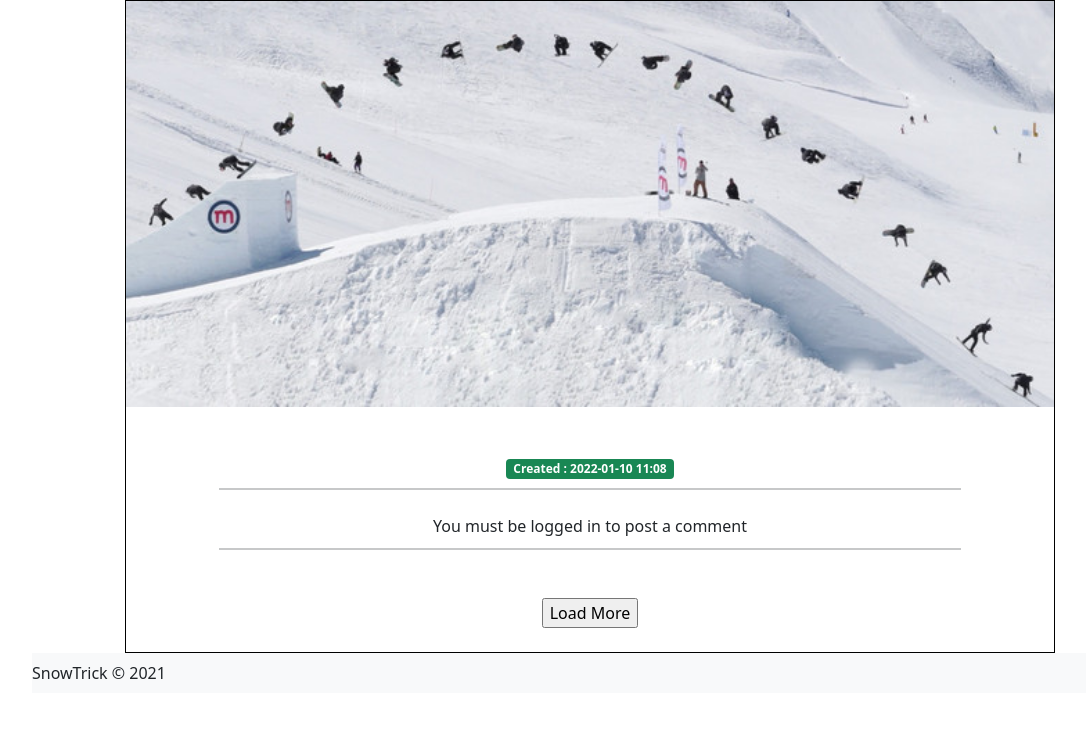
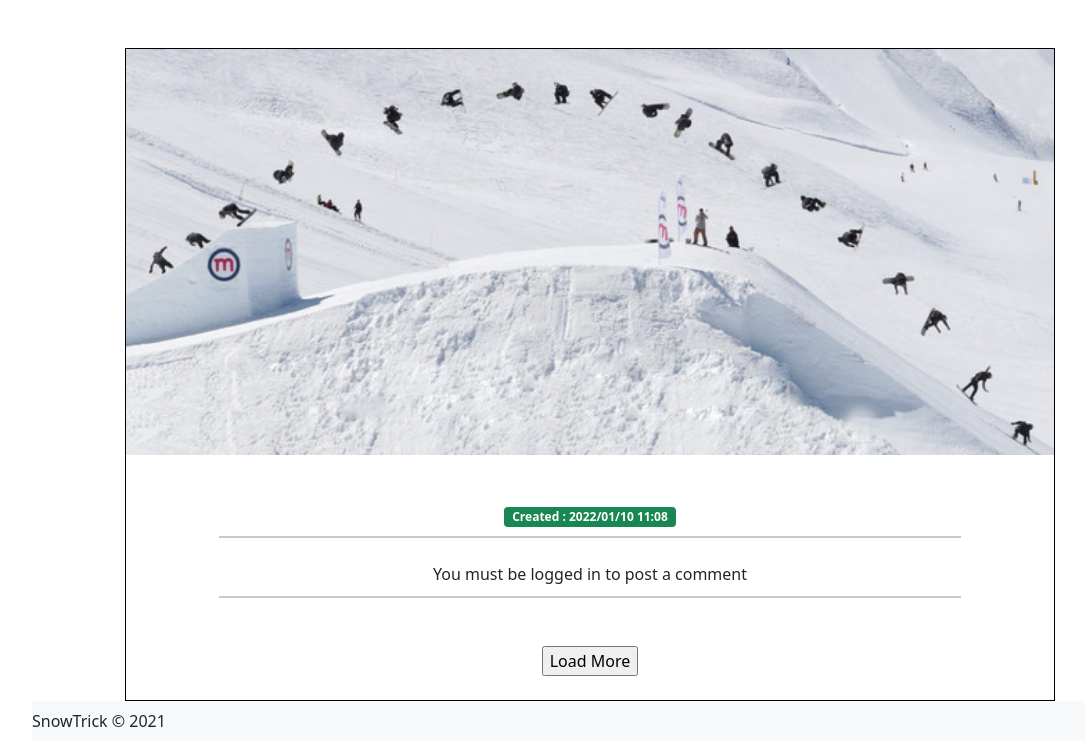
Before and after one commit to Monsapps/snowtricks, a Symfony app: template templates/trick/trick.html.twig in a window 1280 px wide. Shown: the part 56-800 px from the top of the page, without its empty margins (50-1136 px from the left). Run offline with Twig, Linux system fonts and the light colour scheme; the template is opened without the code that fills it, so the values that code supplies are empty; some libraries are stand-ins or nearby versions.

Commit message:
Update trick page template

```diff
--- a/public/js/main.js
+++ b/public/js/main.js
@@ -310,3 +310,21 @@ function updateAvatarListener() {
         .catch((e) => console.log(e));
     });
 }
+
+/**
+ * Show hide `See medias` button
+ */
+function showHideMedias() {
+
+    let seeMedias = document.querySelector("#see-medias");
+    if(mediaCount <= 1) {
+        // hide See medias button no medias to display
+        seeMedias.style.display = "none";
+    }
+    seeMedias.addEventListener("click", function() {
+        // remove d-none bootstrap
+        document.querySelector("#more-medias").classList.remove("d-none");
+        this.style.display = "none";
+    });
+
+}
--- a/src/Controller/TrickMediaController.php
+++ b/src/Controller/TrickMediaController.php
@@ -14,7 +14,7 @@ use Symfony\Component\Routing\Annotation\Route;
 
 class TrickMediaController extends AbstractController
 {
-        /**
+    /**
      * @Route("/update/media/{id}", name="update_media", methods={"POST", "GET"})
      */
     public function updateMedia(
@@ -39,6 +39,7 @@ class TrickMediaController extends AbstractController
 
             $entityManager = $managerRegistry->getManager();
             $entityManager->flush();
+
         }
 
         return $this->renderForm("trick/_trick_media_form.html.twig", array(
--- a/templates/trick/trick.html.twig
+++ b/templates/trick/trick.html.twig
@@ -15,12 +15,11 @@
             </div>
         </div>
     </div>
-    <div class="container-fluid container-md">
+    <div class="container-fluid container-md mt-3 mt-md-5">
         <div class="row justify-content-center mx-0">
             <div class="col-12 col-md-10 px-0 trick-details">
                 <div class="row mb-3 px-0">
-                    <div class="col">
-                        <div class="trick-main-image">
+                    <div class="col trick-main-image">
                             <img id="image-src" alt="{{ trick.nameTrick }}" />
                             <div class="trick-main-name">{{ trick.nameTrick }}</div>
                             {% if is_granted("ROLE_CONFIRMED_USER") %}
@@ -29,24 +28,31 @@
                                     <a href="{{ path('delete_trick', {'slugTrick': trick.slugTrick}) }}" data-delete-trick data-token="{{ csrf_token('delete' ~ trick.idTrick )}}"><img src="https://img.icons8.com/ios-glyphs/30/000000/filled-trash.png" style="width:30px;height:30px;" /></a>
                                 </div>
                             {% endif %}
-                        </div>
                     </div>
                 </div>
                 <div class="row mb-2 px-3">
                     <div class="col">
-                        <div class="row flex-row flex-nowrap overflow-auto" id="more-medias">
+                        <div class="row d-block d-md-none">
+                            <div class="col text-center">
+                                <input type="button" value="See medias" class="btn btn-success" id="see-medias">
+                            </div>
+                        </div>
+                        <div class="row flex-row flex-nowrap overflow-auto d-none d-md-block" id="more-medias">
                             <script>
                                 const imgSrc = document.querySelector("#image-src");
                                 const moreMedia = document.querySelector("#more-medias");
+                                var mediaCount = 0;
                             </script>
                             {% for image in trick.images %}
                                 {% if loop.index == 1 %}
                                     <script>
                                         imgSrc.src = `{{ asset('/images/tricks/'~image.pathTrickImage) }}`;
+                                        mediaCount += 1;
                                     </script>
                                 {% else %}
                                     <script>
                                         moreMedia.innerHTML += `<div class="col-7 col-md-6 col-lg-5 col-xl-4 col-xxl-4 trick-more-medias"><img src="{{ asset('/images/tricks/'~image.pathTrickImage) }}" alt="{{ trick.nameTrick }}" /></div>`;
+                                        mediaCount += 1;
                                     </script>
                                 {% endif %}
                             {% else %}
@@ -59,6 +65,7 @@
                                 <script>
                                     var embedded = getEmbedTag(`{{ media.urlTrickMedia }}`);
                                     moreMedia.innerHTML += `<div class="col-7 col-md-6 col-lg-5 col-xl-4 col-xxl-4">${embedded}</div>`;
+                                    mediaCount += 1;
                                 </script>
                             {% endfor %}
                         </div>
@@ -70,20 +77,20 @@
                     </div>
                 </div>
                 <div class="row px-0">
-                    <div class="col mb-4" style="text-align: center;">
+                    <div class="col mb-4 text-center">
                         <span class="badge bg-primary">{{ trick.trickType }}</span>
-                        <span class="badge bg-success">Created : {{ trick.creationDateTrick|date('Y-m-d H:i') }}</span>
+                        <span class="badge bg-success">Created : {{ trick.creationDateTrick|date('Y/m/d H:i') }}</span>
                         {% if trick.modificationDateTrick %}
-                            <span class="badge bg-info text-dark">Edited : {{ trick.modificationDateTrick|date("Y-m-d H:i") }}</span>
+                            <span class="badge bg-info text-dark">Edited : {{ trick.modificationDateTrick|date("Y/m/d H:i") }}</span>
                         {% endif %}
                         <hr style="width: 80%; margin: auto; height: 2px; margin-top: 1%;">
                     </div>
                 </div>
                 <div class="row px-0">
-                    <div class="col mb-4" style="text-align: center;">
+                    <div class="col mb-4 text-center">
                         {% if is_granted("ROLE_CONFIRMED_USER") %}
-                            <div class="row justify-content-md-center mx-auto my-2">
-                                <div class="col-2 col-md-2 col-lg-1">
+                            <div class="row justify-content-md-center align-items-center mx-auto my-2">
+                                <div class="col-2 col-md-2 col-lg-1 text-center">
                                     {% if user.avatar.avatarPath is not null %}
                                         <img src="{{ asset('/images/avatars/'~user.avatar.avatarPath) }}" alt="My avatar" class="comment-avatar">
                                     {% else %}
@@ -91,10 +98,18 @@
                                     {% endif %}
                                     <a href="{{ path('update_avatar') }}" data-update-avatar>Update</a>
                                 </div>
-                                <div class="col-9 col-md-6">
-                                    {{ form(form) }}
+                                <div class="col-9 col-md-8 comment-form {{  form_errors(form.contentComment) ? 'form-error-comment' : '' }}">
+                                    {{ form_start(form, {'attr': {'novalidate': 'novalidate'}}) }}
+                                            {{ form_widget(form.contentComment) }}
+                                            {{ form_widget(form.save) }}
+                                    {{ form_rest(form) }}
+                                    {{ form_errors(form.contentComment) }}
+
                                 </div>
                             </div>
+                            <script>
+                                updateAvatarListener();
+                            </script>
                         {% else %}
                             You must be logged in to post a comment
                         {% endif %}
@@ -151,7 +166,7 @@
                     }
                 )
                 if(totalComment < 1) {
-                    commentDiv.innerHTML += "<div>No comment</div>";
+                    commentDiv.innerHTML += "<div class=\"text-center\">No comment</div>";
                 }
 
                 // Update the generated url for next request
@@ -165,12 +180,12 @@
 
         deleteTrickListener();
 
-        updateAvatarListener();
-
         loadComment.addEventListener("click", function() {
             loadComments();
         });
 
+        showHideMedias();
+
     }
     </script>
 {% endblock %}
--- a/templates/user/forgot_password.html.twig
+++ b/templates/user/forgot_password.html.twig
@@ -6,7 +6,7 @@
 
 {{ form_start(form, {'attr': {'novalidate': 'novalidate'}}) }}
     <div class="container-fluid container-md vh-100">
-        <div class="d-none d-md-block title-box">
+        <div class="d-none d-md-block fs-1 text-center">
            Forgot Password
         </div>
         <div class="row justify-content-md-center">
--- a/templates/user/reset_password.html.twig
+++ b/templates/user/reset_password.html.twig
@@ -6,7 +6,7 @@
 
 {{ form_start(form, {'attr': {'novalidate': 'novalidate'}}) }}
     <div class="container-fluid container-md vh-100">
-        <div class="d-none d-md-block title-box">
+        <div class="d-none d-md-block fs-1 text-center">
            Reset Password
         </div>
         <div class="row justify-content-md-center">
--- a/templates/user/signin.html.twig
+++ b/templates/user/signin.html.twig
@@ -5,7 +5,7 @@
 {% block body %}
 <form action="{{ path('signin') }}" method="post">
     <div class="container-fluid container-md vh-100">
-        <div class="d-none d-md-block title-box">
+        <div class="d-none d-md-block fs-1 text-center">
             Login
         </div>
         <div class="row justify-content-md-center">
--- a/templates/user/signup.html.twig
+++ b/templates/user/signup.html.twig
@@ -5,7 +5,7 @@
 {% block body %}
 {{ form_start(form, {'attr': {'novalidate': 'novalidate'}}) }}
     <div class="container-fluid container-md vh-100">
-        <div class="d-none d-md-block title-box">
+        <div class="d-none d-md-block fs-1 text-center">
            Registration
         </div>
         <div class="row justify-content-md-center">
```
Also changed, not shown: public/css/style.css (+15 -19 lines), templates/trick/tricks.html.twig (+4 -3 lines), templates/trick/update_trick.html.twig (+15 -3 lines), public/images/tricks/5f0c68b904d505bdf41305a57979711f.jpg (added), public/images/tricks/a2ddaef314b16c88a56634882853793a.png (added).
